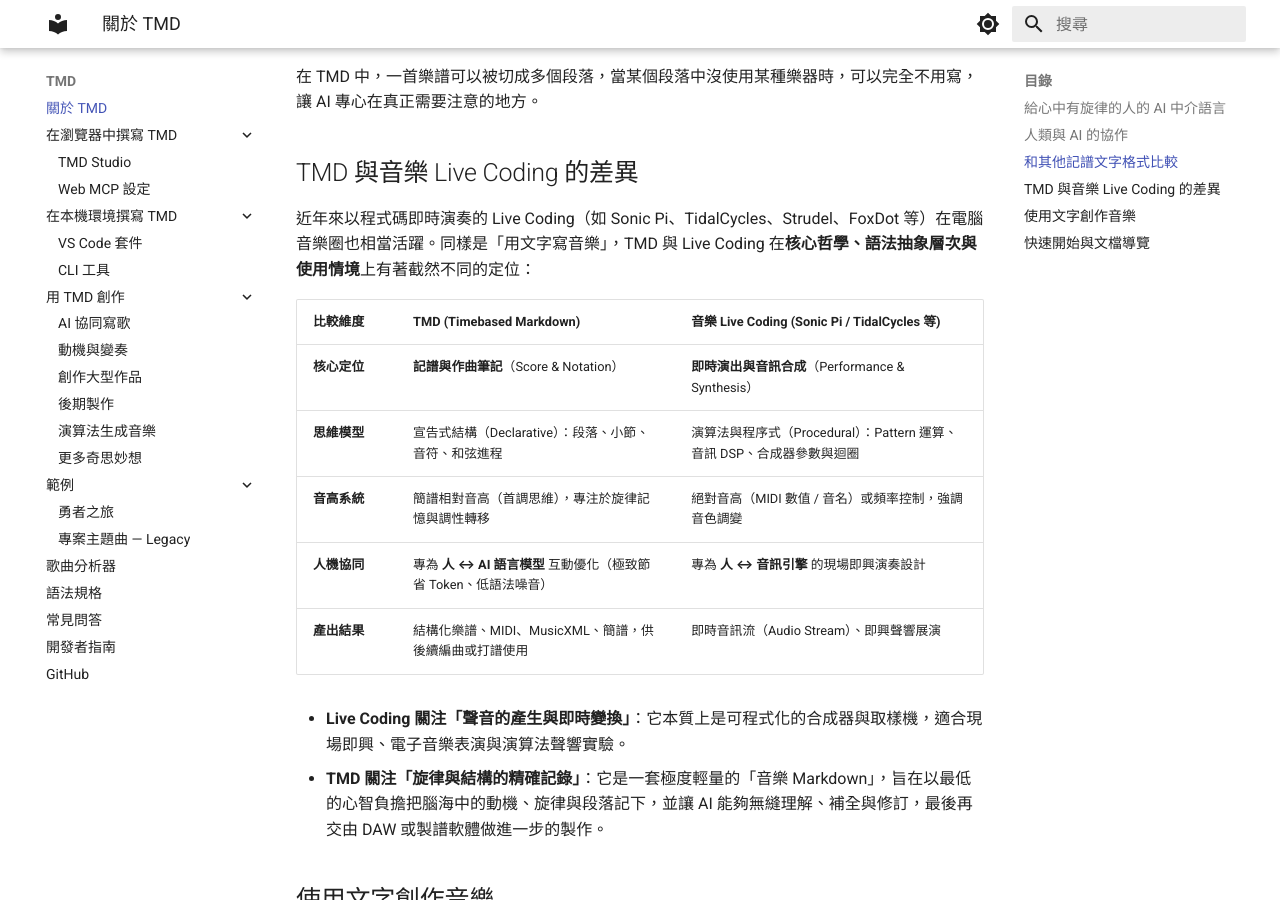
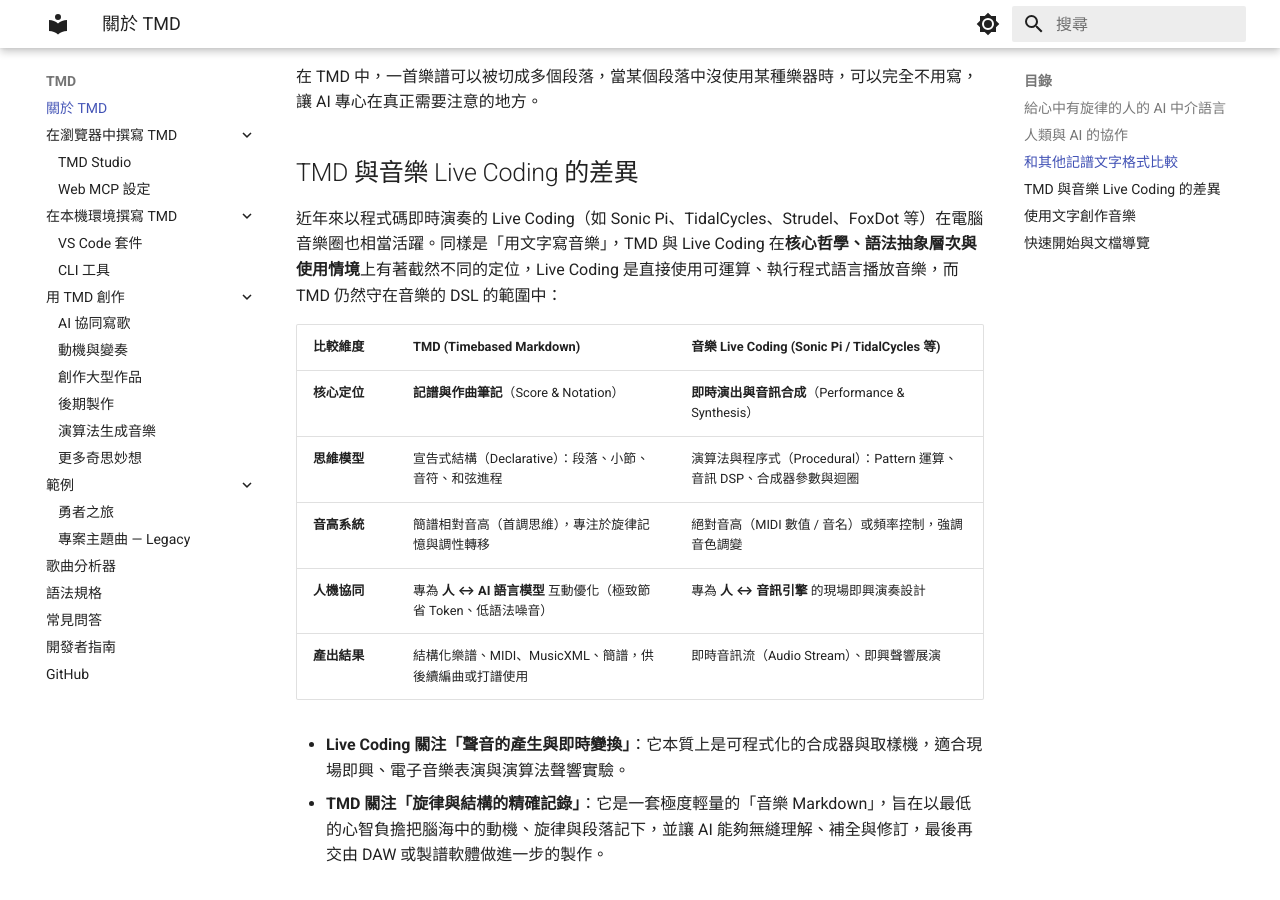
Before and after one commit to TMDLang/TMDLang.github.io, an MkDocs documentation site: the page built from docs/index.md, in a window 1280 px wide and 900 px high, scrolled down 2540 px. Built offline with MkDocs 1.6.1 and Material for MkDocs 9.7.7, drawn with Linux system fonts in a browser that asks for light colours.

Commit message:
docs: clarify the distinction between TMD and music Live Coding in terms of philosophy and usage context

```diff
--- a/docs/index.md
+++ b/docs/index.md
@@ -56,7 +56,7 @@ ABC notation 雖然語法較簡單，但一開始是為了紀錄固定音高的
 
 ## TMD 與音樂 Live Coding 的差異
 
-近年來以程式碼即時演奏的 Live Coding（如 Sonic Pi、TidalCycles、Strudel、FoxDot 等）在電腦音樂圈也相當活躍。同樣是「用文字寫音樂」，TMD 與 Live Coding 在**核心哲學、語法抽象層次與使用情境**上有著截然不同的定位：
+近年來以程式碼即時演奏的 Live Coding（如 Sonic Pi、TidalCycles、Strudel、FoxDot 等）在電腦音樂圈也相當活躍。同樣是「用文字寫音樂」，TMD 與 Live Coding 在**核心哲學、語法抽象層次與使用情境**上有著截然不同的定位，Live Coding 是直接使用可運算、執行程式語言播放音樂，而 TMD 仍然守在音樂的 DSL 的範圍中：
 
 | 比較維度 | TMD (Timebased Markdown) | 音樂 Live Coding (Sonic Pi / TidalCycles 等) |
 | :--- | :--- | :--- |
```
